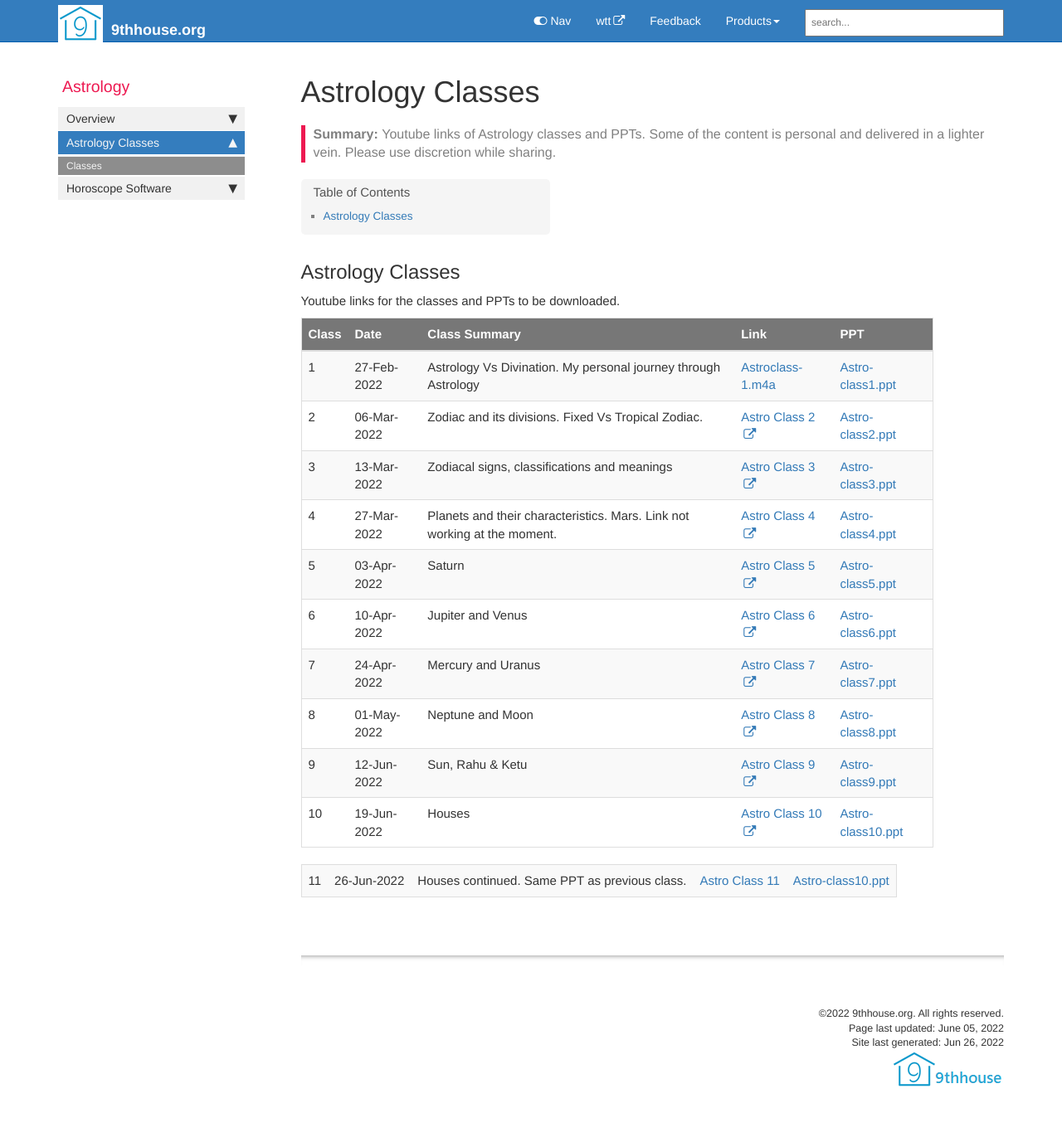
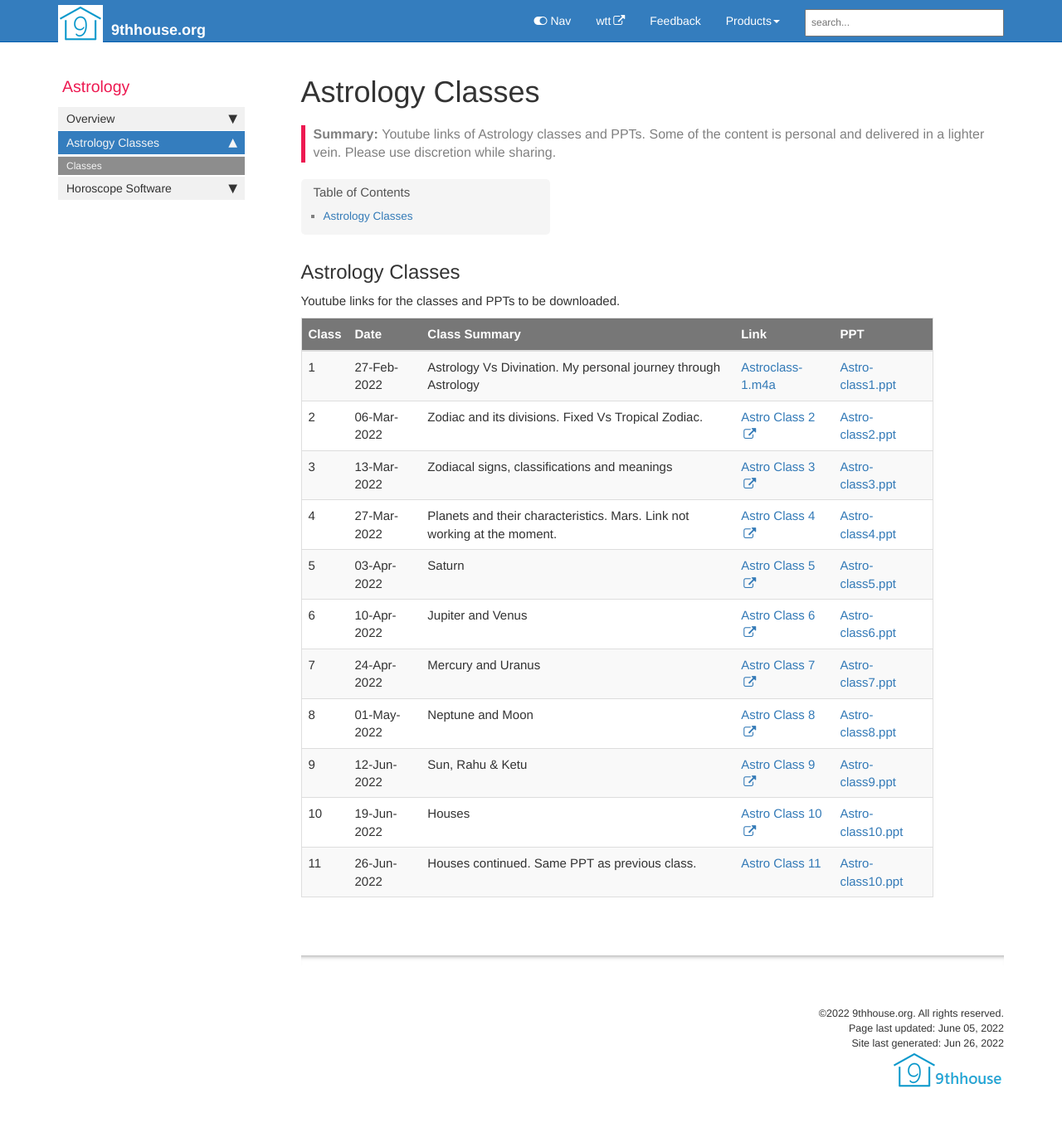
Before and after one commit to vadavalli/9th, a Jekyll site: the page built from pages/mydoc/mydoc_astrology_classes.md, in a window 1280 px wide. Shown: the whole page at 83% size. Built offline with Jekyll 4.4.1, drawn with Linux system fonts in a browser that asks for light colours; comment, search, counter and statistics services are not loaded.

Commit message:
Update mydoc_astrology_classes.md

```diff
--- a/pages/mydoc/mydoc_astrology_classes.md
+++ b/pages/mydoc/mydoc_astrology_classes.md
@@ -24,6 +24,5 @@ Youtube links for the classes and PPTs to be downloaded.
 |8| 01-May-2022 | Neptune and Moon | [Astro Class 8](https://www.youtube.com/watch?v=zWdwYEaLlps){:target="_blank"} | [Astro-class8.ppt](downloads/Astro-class8.ppt) |
 |9| 12-Jun-2022 | Sun, Rahu & Ketu| [Astro Class 9](https://youtu.be/8cislmTf6Cs){:target="_blank"} | [Astro-class9.ppt](downloads/Astro-class9.ppt) |
 |10| 19-Jun-2022 | Houses| [Astro Class 10](https://www.youtube.com/watch?v=uHrsKWTBE1U){:target="_blank"} | [Astro-class10.ppt](downloads/Astro-class10.ppt) |
-{% include links.html %}
 |11| 26-Jun-2022 | Houses continued. Same PPT as previous class.| [Astro Class 11](){:target="_blank"} | [Astro-class10.ppt](downloads/Astro-class10.ppt) |
 {% include links.html %}
```
